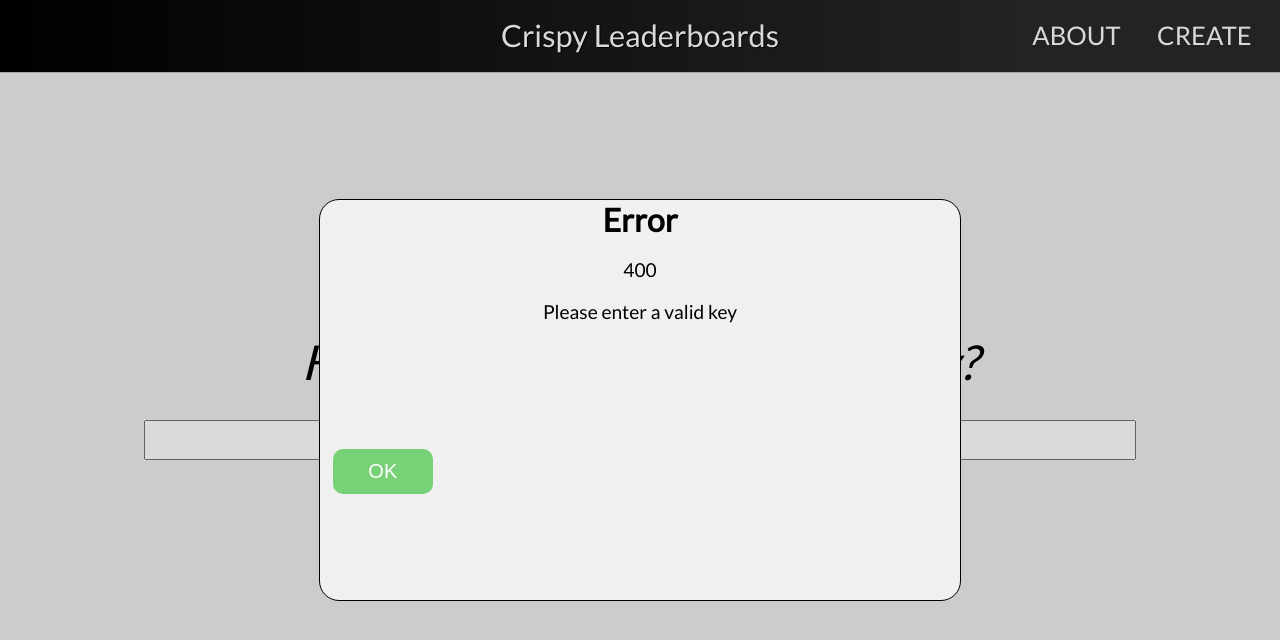
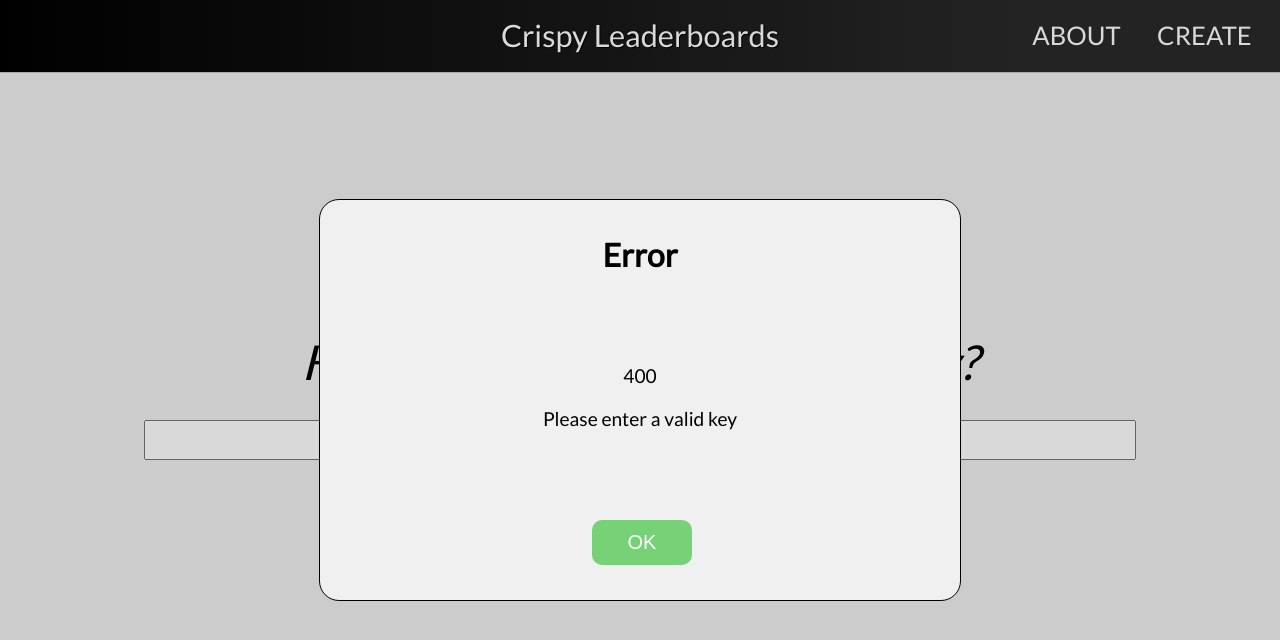
Before and after one commit to tommy-tran/crispy-meme, a React (Create React App) app in the folder client/: page / in a window 1280 px wide. Both pictures are taken after a click on the icon 583 px from the left and 515 px from the top of the page. Shown: the top 640 px of the page. Built offline with nearby package versions, Linux system fonts and the light colour scheme; some icons are missing.

Commit message:
Fix error handler button positioning

```diff
--- a/client/src/hoc/addErrorHandler/addErrorHandler.js
+++ b/client/src/hoc/addErrorHandler/addErrorHandler.js
@@ -24,12 +24,14 @@ const addErrorHandler = WrappedComponent => {
               <div className="ErrorHandler__Status">{error.status}</div>
               <div className="ErrorHandler__Message">{error.message}</div>
             </div>
+            <div style={{margin: '0 auto'}}>
               <Button
                 className="ErrorHandler__Button"
                 confirm
                 handleClick={this.closeError}
                 label="OK"
               />
+            </div>
           </div>
           <Backdrop show={error ? true : false} />
         </div>
```
Lines whose indentation alone changed are shown as unchanged.
